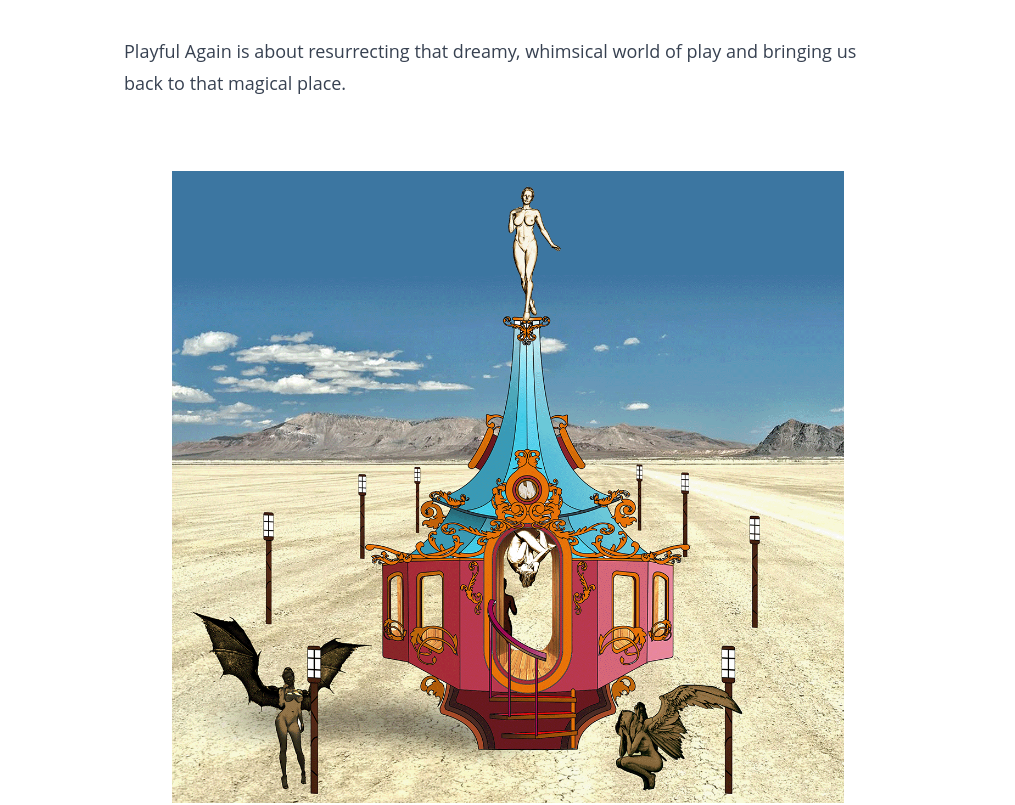
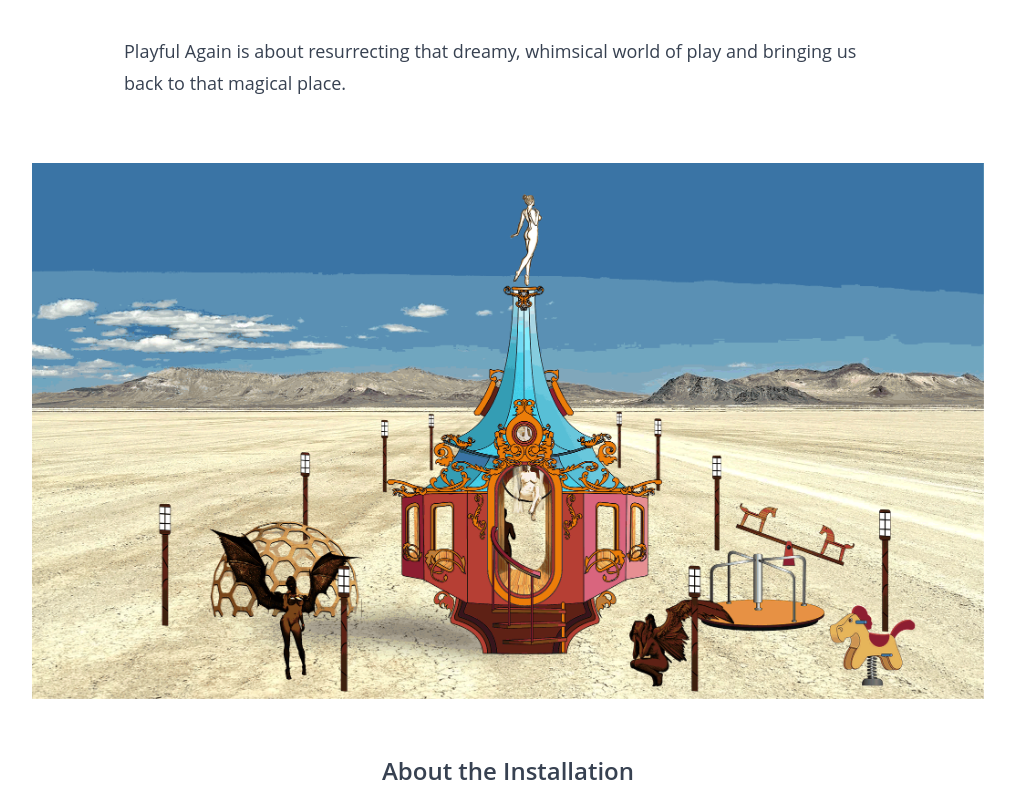
Before and after one commit to valeriemallory/playful-again, a Vue app: page / in a window 1280 px wide. Shown: the part 1901-2706 px from the top of the page, without its empty margins (132-1147 px from the left). Built offline with nearby package versions, Linux system fonts and the light colour scheme.

Commit message:
Updated home page image for the playground concept with rotating figures

```diff
--- a/src/components/ImageCarousel.vue
+++ b/src/components/ImageCarousel.vue
@@ -47,7 +47,7 @@ export default {
 
         // update the carousel image when user clicks the next nav button
         btnNext() {
-        this.imgIndex = this.imgIndex >= 4 ? 1 : this.imgIndex + 1
+        this.imgIndex = this.imgIndex >= 5 ? 4 : this.imgIndex + 1
         document.getElementById("carousel-img-id").src = this.getCarouselImgUrl(this.imgIndex)
         },
 
--- a/src/pages/BaseHome.vue
+++ b/src/pages/BaseHome.vue
@@ -28,7 +28,9 @@
         <div>Playful Again is about resurrecting that dreamy, whimsical world of play and bringing us back to that magical place.</div>
       </div>
     </div>
-    <img class="mx-auto max-w-xs lg:max-w-2xl pb-6 pt-12" src="../assets/home-concept-with-rotation.gif" alt="Concept art of a woman standing in a tree">
+    <div class="container-inner mx-auto pt-8 lg:pt-10 lg:pb-2">
+      <img src="../assets/home-concept-playground-wide.gif" alt="Concept art of the playground with spinning figures">
+    </div>
 
     <!-- About the piece -->
     <div class="prose md:prose-lg max-w-3xl mx-8 lg:mx-auto pb-6 pt-12">
```
Also changed, not shown: src/assets/home-concept-playground-square.gif (renamed from src/assets/home-concept-with-rotation.gif), src/assets/home-concept-playground-wide.gif (added).
